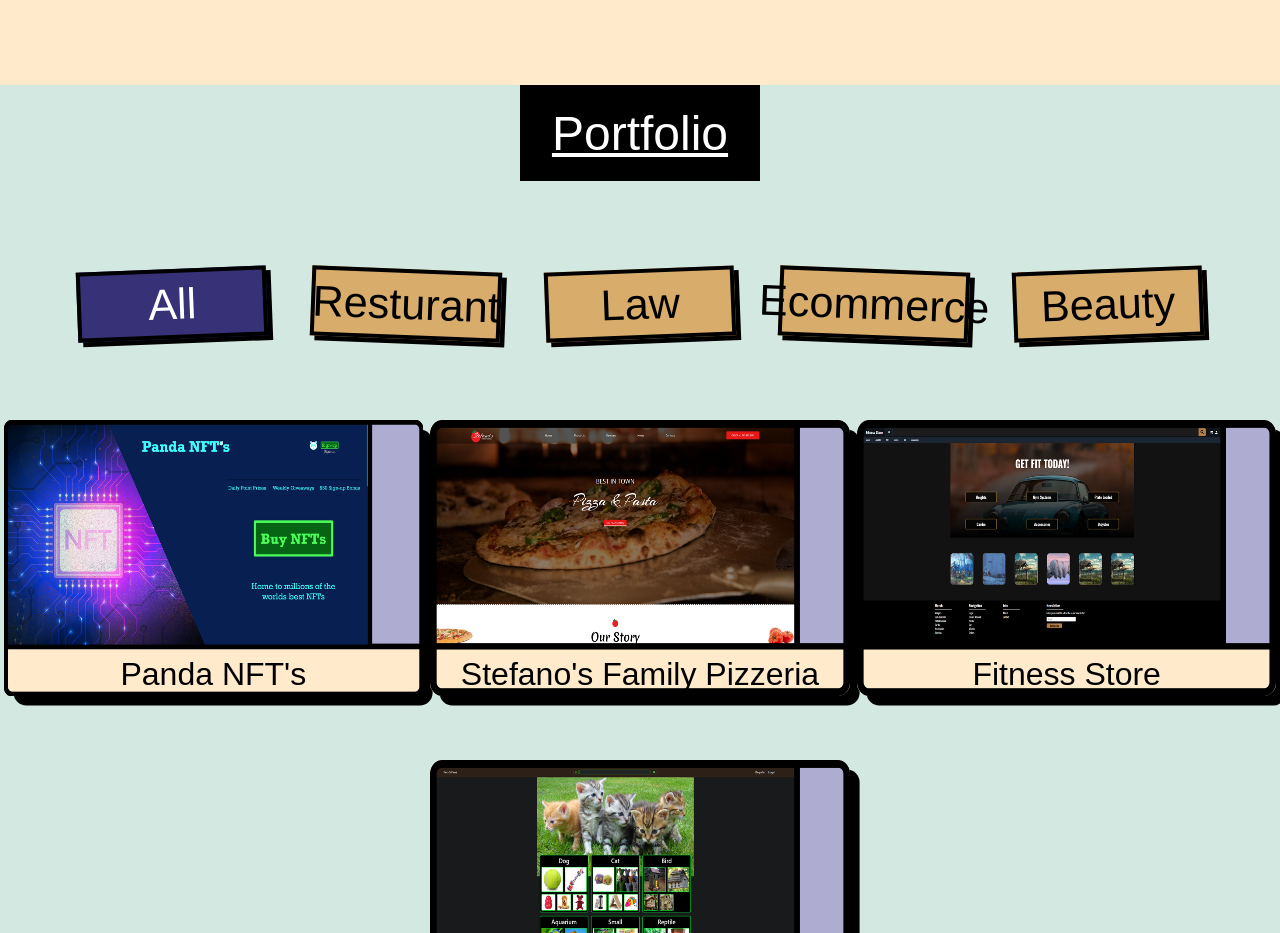
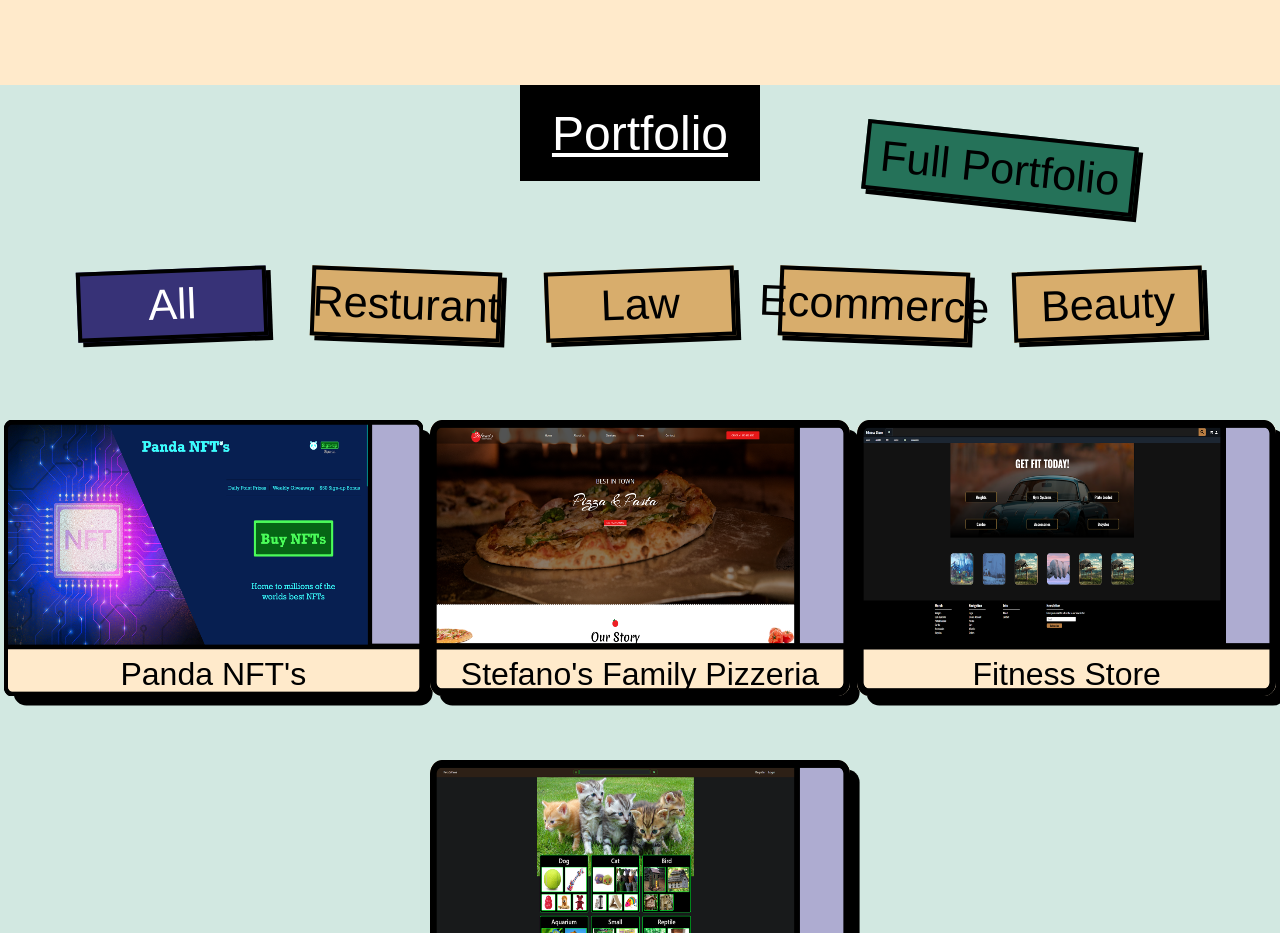
Before and after one commit to Racksoup/Website_Design, a React app: page / in a window 1280 px wide. Shown: the part 1702-2635 px from the top of the page. Built offline with nearby package versions, Linux system fonts and the light colour scheme; a web font is replaced by a local one.

Commit message:
added portfolio link

```diff
--- a/src/UI/Pages/Home/Section2.jsx
+++ b/src/UI/Pages/Home/Section2.jsx
@@ -50,6 +50,12 @@ const Section2 = () => {
         <div className='HeaderBox'>
           <h2>Portfolio</h2>
         </div>
+
+        <a href='https://portfolio-nnjz.onrender.com/' target='_blank' className='Pos'>
+          <div className='TiltBtn TiltBtn-1 GreenBG'>
+            <p>Full Portfolio</p>
+          </div>
+        </a>
 
         <div className='Buttons'>
           {tab == 'All' ? (
--- a/src/UI/Pages/Home/Section2.scss
+++ b/src/UI/Pages/Home/Section2.scss
@@ -25,6 +25,26 @@
       display: flex;
       align-items: center;
       justify-content: space-between;
+    }
+
+    .Pos {
+      position: absolute;
+      margin-top: 3rem;
+      margin-left: 45rem;
+
+      .TiltBtn {
+        width: 17rem;
+        cursor: pointer;
+        rotate: 6deg;
+      }
+
+      p {
+        cursor: pointer;
+      }
+    }
+
+    .GreenBG {
+      background-color: $tertiary4;
     }
 
     .Websites {
```
